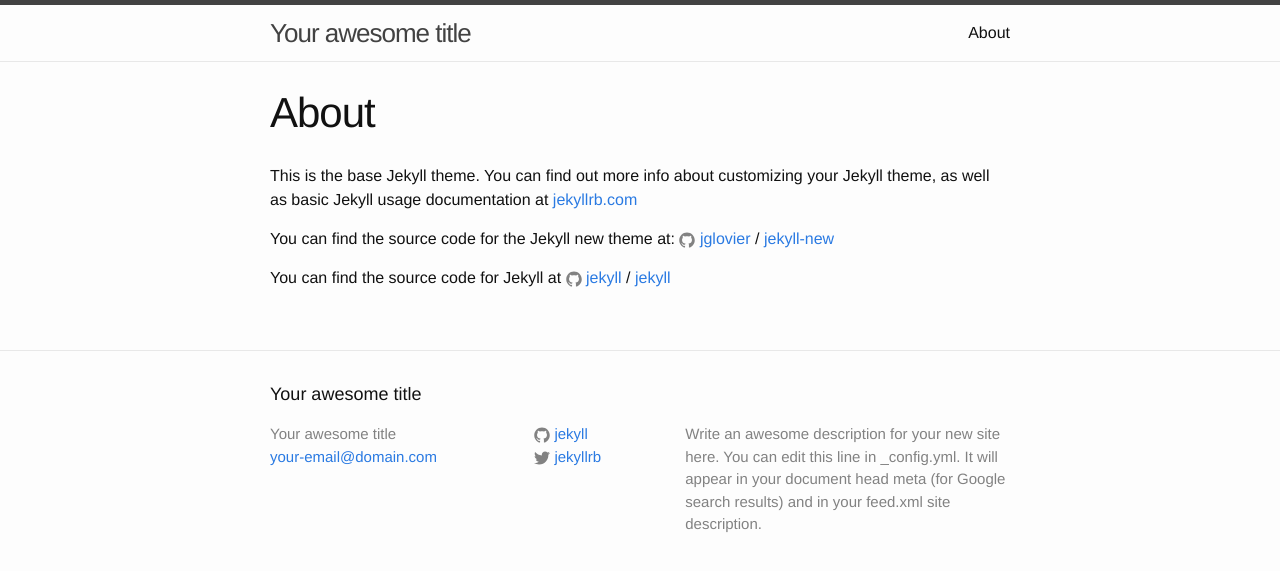
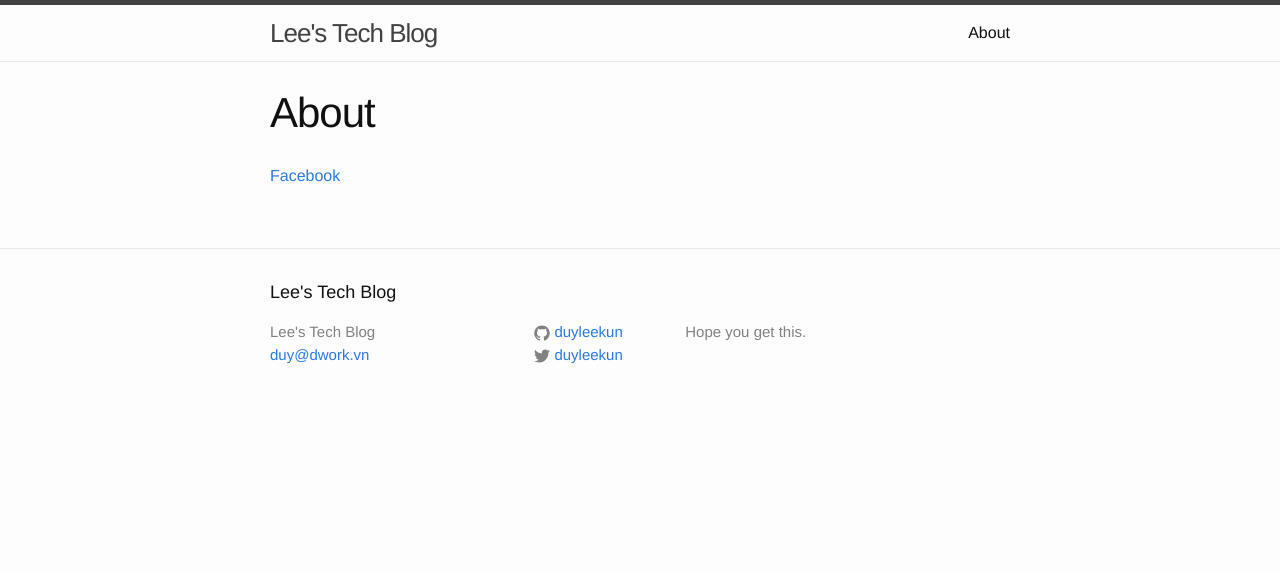
Before and after one commit to duyleekun/duyleekun.github.io, a Jekyll site: the page built from about.md, in a window 1280 px wide. Shown: the top 571 px of the page. Built offline with Jekyll 4.4.1, drawn with Linux system fonts in a browser that asks for light colours.

```diff
--- a/_config.yml
+++ b/_config.yml
@@ -6,16 +6,14 @@
 # 'jekyll serve'. If you change this file, please restart the server process.
 
 # Site settings
-title: Your awesome title
-email: your-email@domain.com
+title: Lee's Tech Blog
+email: duy@dwork.vn
 description: > # this means to ignore newlines until "baseurl:"
-  Write an awesome description for your new site here. You can edit this
-  line in _config.yml. It will appear in your document head meta (for
-  Google search results) and in your feed.xml site description.
+  Hope you get this.
 baseurl: "" # the subpath of your site, e.g. /blog
-url: "http://yourdomain.com" # the base hostname & protocol for your site
-twitter_username: jekyllrb
-github_username:  jekyll
+url: "http://duyleekun.github.io" # the base hostname & protocol for your site
+twitter_username: duyleekun
+github_username:  duyleekun
 
 # Build settings
 markdown: kramdown
--- a/about.md
+++ b/about.md
@@ -4,12 +4,4 @@ title: About
 permalink: /about/
 ---
 
-This is the base Jekyll theme. You can find out more info about customizing your Jekyll theme, as well as basic Jekyll usage documentation at [jekyllrb.com](http://jekyllrb.com/)
-
-You can find the source code for the Jekyll new theme at:
-{% include icon-github.html username="jglovier" %} /
-[jekyll-new](https://github.com/jglovier/jekyll-new)
-
-You can find the source code for Jekyll at
-{% include icon-github.html username="jekyll" %} /
-[jekyll](https://github.com/jekyll/jekyll)
+[Facebook](http://fb.me/duyleekun)
```
Also changed, not shown: _posts/2016-08-25-boost-txpower-for-region-locked-wifi-adapter.markdown (added, +88 -0 lines), _posts/2016-08-25-welcome-to-jekyll.markdown (deleted, +0 -25 lines).
